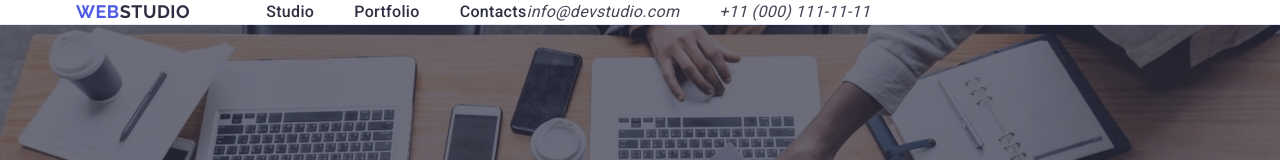
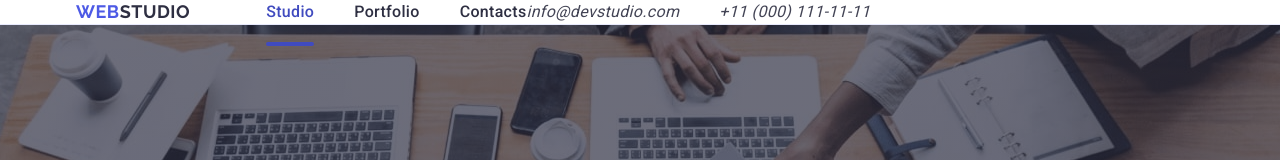
Before and after one commit to GrzegorzKorpa/goit-markup-hw-04, a plain HTML site: page index.html in a window 1280 px wide. Shown: the top 160 px of the page. Drawn offline with nearby package versions, Linux system fonts and the light colour scheme.

Commit message:
Update index.html

```diff
--- a/index.html
+++ b/index.html
@@ -35,7 +35,11 @@
           >
 
           <ul class="menu-flex">
-            <li><a class="navi-menu" href="./index.html">Studio</a></li>
+            <li>
+              <a class="navi-menu navi-menu-studio" href="./index.html"
+                >Studio</a
+              >
+            </li>
             <li><a class="navi-menu" href="">Portfolio</a></li>
             <li><a class="navi-menu" href="">Contacts</a></li>
           </ul>
```
